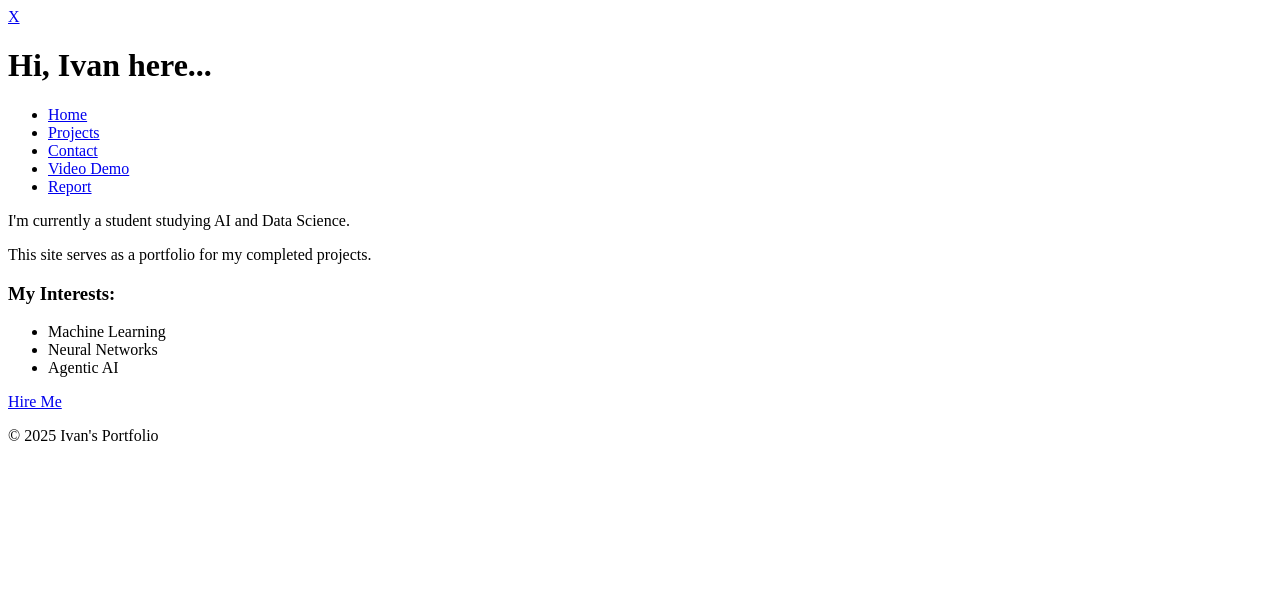
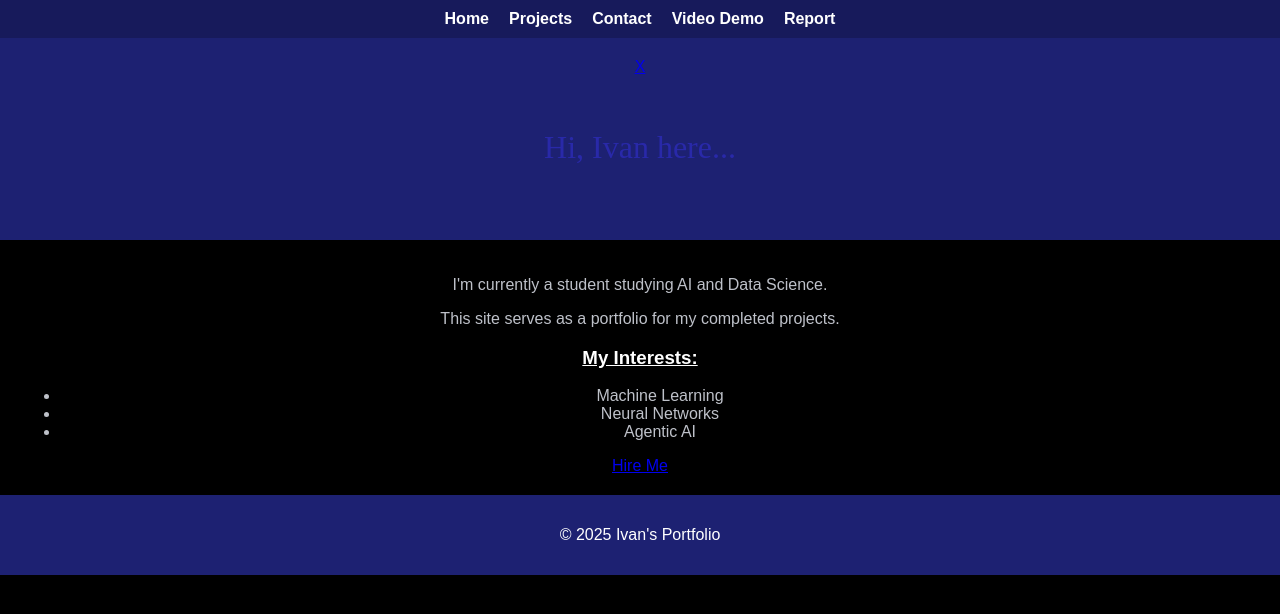
Before and after one commit to IvanMarfo1/AS1.draft, a plain HTML site: page Index.html in a window 1280 px wide. Drawn offline with Linux system fonts and the light colour scheme; a web font is replaced by a local one.

```diff
--- a/Index.html
+++ b/Index.html
@@ -1,21 +1,18 @@
 <!DOCTYPE html>
 <html lang="en">
   <head>
-    <meta charset="UTF-8">
-    <meta name="viewport" content="width=device-width, initial-scale=1.0">
+    <meta charset="UTF-8" />
+    <meta name="viewport" content="width=device-width, initial-scale=1.0" />
     <title>My Portfolio</title>
-    <link rel="preconnect" href="https://fonts.googleapis.com">
-    <link rel="preconnect" href="https://fonts.gstatic.com" crossorigin>
-    <link href="https://fonts.googleapis.com/css2?family=Rubik+Glitch&display=swap" rel="stylesheet">
-    <link rel="stylesheet" href="styles.css">
+    <link rel="preconnect" href="https://fonts.googleapis.com" />
+    <link rel="preconnect" href="https://fonts.gstatic.com" crossorigin />
+    <link
+      href="https://fonts.googleapis.com/css2?family=Rubik+Glitch&display=swap"
+      rel="stylesheet"
+    />
+    <link rel="stylesheet" href="blank.css" />
+
   </head>
-<body id="click">
-    <header>
-      <a href="#click" class="on showNav"></a>
-      <a href="#" class="off">X</a>
-        <h1>Hi, Ivan here...</h1>
-    </header>
-
 <nav>
       <ul class="nobullets">
         <li><a href="Index.html" target="_blank">Home</a></li>
@@ -25,6 +22,12 @@
         <li><a href="report.html" target="_blank">Report</a></li>
       </ul>
     </nav>
+  <body id="click">
+    <header>
+      <a href="#click" class="on showNav"></a>
+      <a href="#" class="off">X</a>
+      <h1>Hi, Ivan here...</h1>
+    </header>
 
     <main>
       <p>I'm currently a student studying AI and Data Science.</p>
@@ -35,7 +38,9 @@
         <li>Neural Networks</li>
         <li>Agentic AI</li>
       </ul>
-        <a href="Shopify_UK_State_of_Commerce_Report_2024_LR.pdf" target="_blank">Hire Me</a>
+      <a href="Shopify_UK_State_of_Commerce_Report_2024_LR.pdf" target="_blank"
+        >Hire Me</a
+      >
     </main>
 
     <footer>
--- /dev/null
+++ b/blank.css
@@ -0,0 +1,81 @@
+/* General Styling */
+body {
+    background-color: black;
+    color: rgb(190, 193, 201);
+    font-family: Arial, sans-serif;
+    margin: 0;
+    padding: 0;
+    display: grid;
+    grid-template-areas:
+        "nav"
+        "header"
+        "main"
+        "footer";
+    grid-template-columns: 100%;
+    grid-template-rows: auto;
+}
+
+/* Header */
+header {
+    color: white;
+    text-align: center;
+    padding: 20px;
+    background-color: rgb(29, 33, 114);
+    grid-area: header;
+}
+
+h1 {
+    color: rgb(41, 41, 169);
+    font-family: "Rubik Glitch", serif;
+    font-weight: 400;
+    font-style: normal;
+    padding: 1em;
+}
+
+/* Navigation */
+nav {
+    background-color: rgba(29, 33, 114, 0.8);
+    padding: 10px;
+    text-align: center;
+    grid-area: nav;
+}
+
+nav ul {
+    list-style-type: none;
+    padding: 0;
+    margin: 0;
+    display: flex;
+    justify-content: center;
+    gap: 20px;
+}
+
+nav ul li {
+    display: inline;
+}
+
+nav ul li a {
+    text-decoration: none;
+    color: white;
+    font-weight: bold;
+}
+
+/* Main Content */
+main {
+    padding: 20px;
+    text-align: center;
+    grid-area: main;
+}
+
+h3 {
+    text-decoration: underline;
+    color: white;
+}
+
+/* Footer */
+footer {
+    text-align: center;
+    padding: 15px;
+    background-color: rgb(29, 33, 114);
+    color: white;
+    grid-area: footer;
+}
```
Also changed, not shown: contact.html (+46 -1 lines), project.html (+1 -1 lines). Lines whose indentation alone changed are shown as unchanged.
